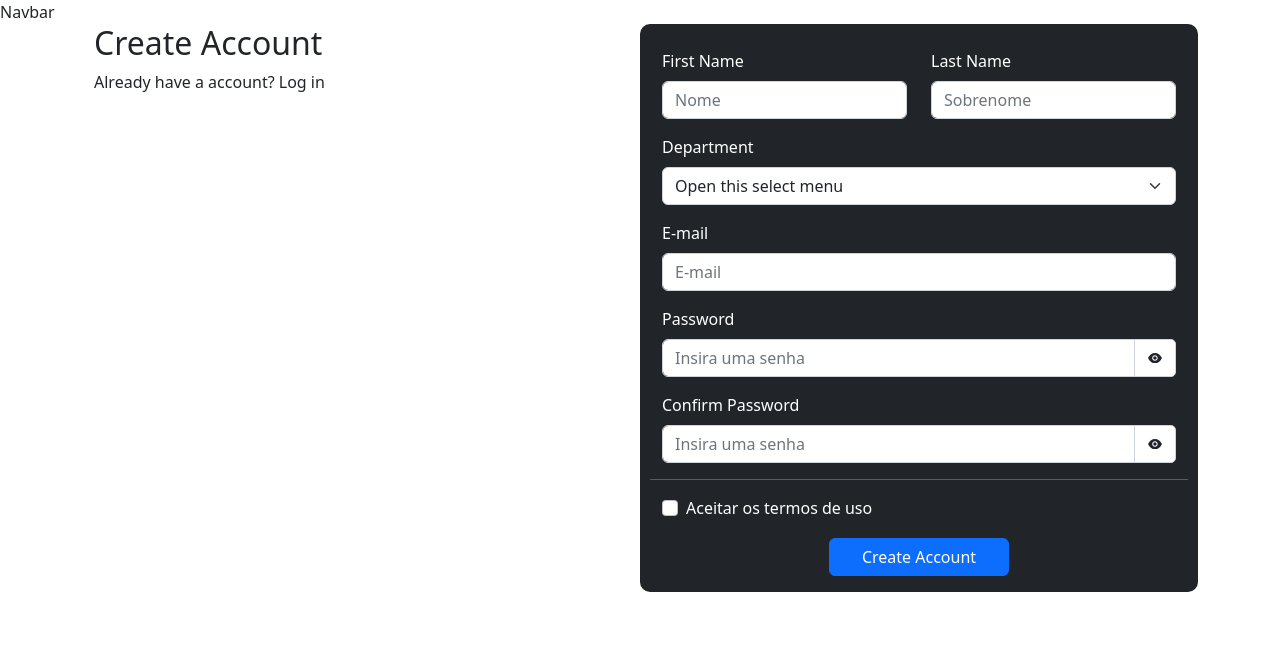
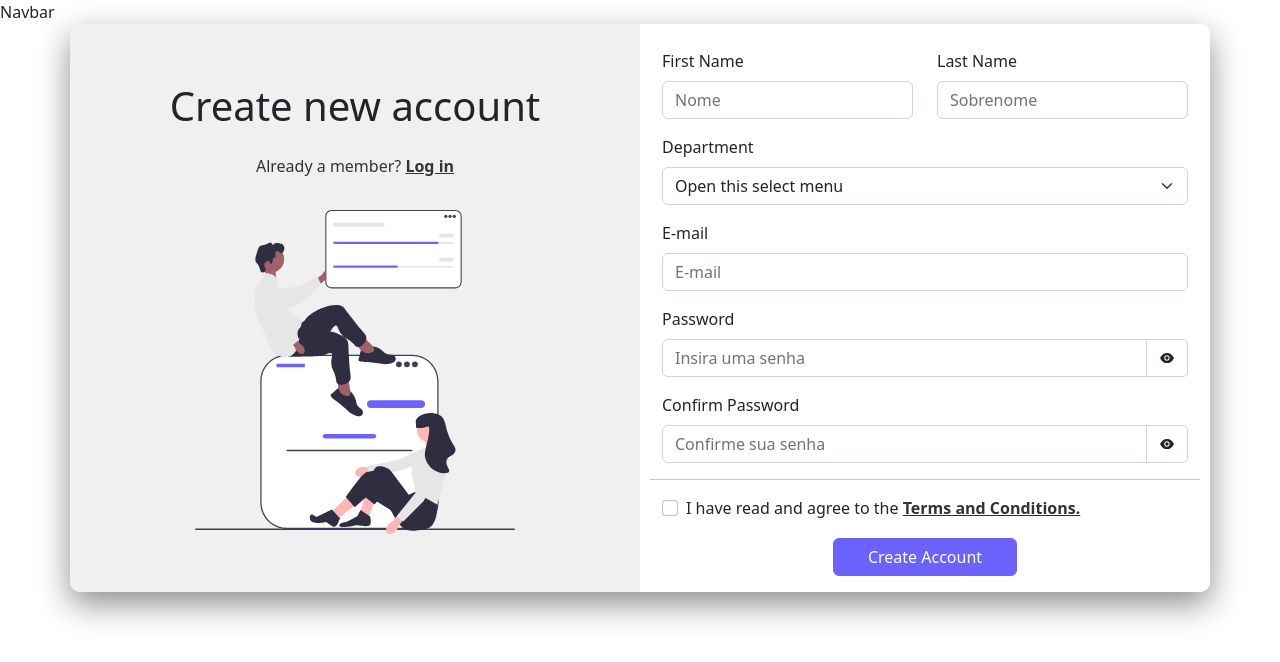
Before and after one commit to LeviPereira9/Issue-Tracker-2.0, a React (Create React App) app: page /register in a window 1280 px wide. Shown: the top 662 px of the page. Built offline with nearby package versions, Linux system fonts and the light colour scheme.

Commit message:
Form Register - Style

```diff
--- a/src/pages/Register.tsx
+++ b/src/pages/Register.tsx
@@ -1,5 +1,8 @@
 //React
 import { useState, useEffect } from 'react';
+
+//Router-Dom
+import { Link } from 'react-router-dom';
 
 //Hooks-Form
 import { useForm } from 'react-hook-form';
@@ -53,13 +56,23 @@ const Register = () => {
   };
 
   return (
-    <div className="container d-flex">
-      <div className="container d-none d-md-block">
-        <h2>Create Account</h2>
-        <p>Already have a account? Log in</p>
+    <div className="container d-flex p-0 formStyle">
+      <div className="container d-none d-md-flex formStyle-sideContent">
+        <h1>Create new account</h1>
+        <p className="formStyle-sideContent__text">
+          Already a member?{'  '}
+          <Link aria-label="Ir para página de login" tabIndex={0} to={'/login'}>
+            Log in
+          </Link>
+        </p>
+        <img
+          className="formStyle-sideContent__img img-fluid"
+          src="/img/undraw_team_up_re_84ok.svg"
+          alt="Sign up"
+        />
       </div>
       <Form
-        className="row justify-content-center col-12 col-md-6 m-auto m-md-0 formStyle"
+        className="row justify-content-center col-12 col-md-6 m-auto m-md-0 formStyle-register"
         onSubmit={handleSubmit(onSubmit)}
       >
         <Form.Group className="mb-3 col-12 col-md-6" controlId="regFirstName">
@@ -168,8 +181,8 @@ const Register = () => {
             <InputGroup.Text
               className={
                 !!formErrors.password
-                  ? 'formStyle__registerAddon formStyle__invalid '
-                  : 'formStyle__registerAddon'
+                  ? 'formStyle-register__addon formStyle__invalid '
+                  : 'formStyle-register__addon'
               }
               aria-label="Mostrar/Esconder senha"
               tabIndex={0}
@@ -193,7 +206,7 @@ const Register = () => {
           <InputGroup>
             <Form.Control
               type={showPassword ? 'text' : 'password'}
-              placeholder="Insira uma senha"
+              placeholder="Confirme sua senha"
               aria-label="Confirme sua senha"
               tabIndex={0}
               autoComplete="confirmPassword"
@@ -206,8 +219,8 @@ const Register = () => {
             <InputGroup.Text
               className={
                 !!formErrors.password
-                  ? 'formStyle__registerAddon formStyle__invalid '
-                  : 'formStyle__registerAddon'
+                  ? 'formStyle-register__addon formStyle__invalid '
+                  : 'formStyle-register__addon'
               }
               aria-label="Mostrar/Esconder confirmação de senha"
               tabIndex={0}
@@ -228,7 +241,20 @@ const Register = () => {
         <hr />
         <Form.Group controlId="regTerms">
           <Form.Check
-            label="Aceitar os termos de uso"
+            label={
+              <>
+                I have read and agree to the{' '}
+                <Link
+                  className="formStyle-register__terms"
+                  aria-label="Ir para os termos de uso"
+                  tabIndex={0}
+                  to="/terms"
+                  target="_blank"
+                >
+                  Terms and Conditions.
+                </Link>
+              </>
+            }
             aria-label="Aceitar os termos de uso"
             tabIndex={0}
             {...register('terms', { required: true })}
@@ -240,7 +266,7 @@ const Register = () => {
         <Button
           type="submit"
           variant="primary"
-          className="col-8 col-md-4 my-3"
+          className="col-8 col-md-4 my-3 formStyle-register__button"
           aria-label="Registrar-se"
           tabIndex={0}
           disabled={loading}
@@ -253,6 +279,20 @@ const Register = () => {
             </Spinner>
           )}
         </Button>
+        <div className="d-md-none text-center mb-5">
+          <hr />
+          <span className="mb-3">
+            Already have a account?{' '}
+            <Link
+              className='formStyle-register__link'
+              aria-label="Ir para página de login"
+              tabIndex={0}
+              to={'/login'}
+            >
+              Log in
+            </Link>
+          </span>
+        </div>
       </Form>
     </div>
   );
--- /dev/null
+++ b/src/scss/1_base/_placeholders.scss
@@ -0,0 +1,7 @@
+@use './variables';
+
+%form-linkStyle {
+  text-decoration: underline;
+  color: variables.$form-sideContent-text;
+  font-weight: bold;
+}
--- /dev/null
+++ b/src/scss/1_base/_reset.scss
@@ -0,0 +1,7 @@
+input:-webkit-autofill,
+input:-webkit-autofill:hover,
+input:-webkit-autofill:focus,
+input:-webkit-autofill:active {
+  -webkit-box-shadow: 0 0 0 30px white inset !important;
+  box-shadow: 0 0 0 30px white inset !important;
+}
--- /dev/null
+++ b/src/scss/1_base/_variables.scss
@@ -0,0 +1,16 @@
+//Forms
+$form-invalid: #dc3545;
+
+//Register
+$form-boxShadow: 0px 12px 33px 0px rgba(0, 0, 0, 0.45);
+
+//Side Content
+$form-sideContent-bg: #f1efef;
+$form-sideContent-text: #333;
+
+//Register
+$form-register-bg: white;
+$form-input-border: #6c63ff;
+$form-button-color: #6c63ff;
+$form-button-hover: #5950ff;
+$form-button-active: #4d46d1;
--- a/src/scss/1_base/base.scss
+++ b/src/scss/1_base/base.scss
@@ -0,0 +1,3 @@
+@use './reset';
+@use './variables';
+@use './placeholders';
--- a/src/scss/2_layouts/forms/_register.scss
+++ b/src/scss/2_layouts/forms/_register.scss
@@ -1,16 +1,79 @@
+@use '../../1_base/variables';
+@use '../../1_base/base.scss';
+
 .formStyle {
-  background-color: #212529;
-  color: white;
+  box-shadow: variables.$form-boxShadow;
   border-radius: 10px;
-  padding: 25px 10px 0px 10px;
 
   &__invalid {
-    border-color: #dc3545;
+    border-color: variables.$form-invalid;
   }
 
-  &__registerAddon {
-    background-color: white !important;
-    border-start-end-radius: 5px !important;
-    border-end-end-radius: 5px !important;
+  &-sideContent {
+    flex-direction: column;
+    align-items: center;
+    justify-content: center;
+    row-gap: 1em;
+    background-color: variables.$form-sideContent-bg;
+    border-start-start-radius: 10px;
+    border-end-start-radius: 10px;
+
+    &__text {
+      color: variables.$form-sideContent-text;
+
+      a {
+        @extend %form-linkStyle;
+      }
+    }
+
+    &__img {
+      width: 20em;
+    }
+  }
+
+  &-register {
+    background-color: variables.$form-register-bg;
+    border-start-end-radius: 10px;
+    border-end-end-radius: 10px;
+    padding: 25px 10px 0px 10px;
+
+    //MediaQuery
+    @media (max-width: 766px) {
+      border-radius: 10px;
+    }
+
+    input:focus,
+    select:focus {
+      box-shadow: none;
+      border-color: variables.$form-input-border;
+    }
+
+    &__addon {
+      background-color: white !important;
+      border-start-end-radius: 5px !important;
+      border-end-end-radius: 5px !important;
+    }
+
+    &__button {
+      background-color: variables.$form-button-color;
+      border-color: variables.$form-button-color;
+
+      &:hover,
+      &:focus-visible {
+        box-shadow: none;
+        background-color: variables.$form-button-hover;
+        border-color: variables.$form-button-hover;
+      }
+
+      &:active {
+        background-color: variables.$form-button-active !important;
+        border-color: variables.$form-button-active !important;
+      }
+    }
+
+    &__terms,
+    &__link {
+      @extend %form-linkStyle;
+    }
   }
 }
```
Also changed, not shown: public/img/undraw_sign__up_nm4k.svg (added), public/img/undraw_team_up_re_84ok.svg (added).
